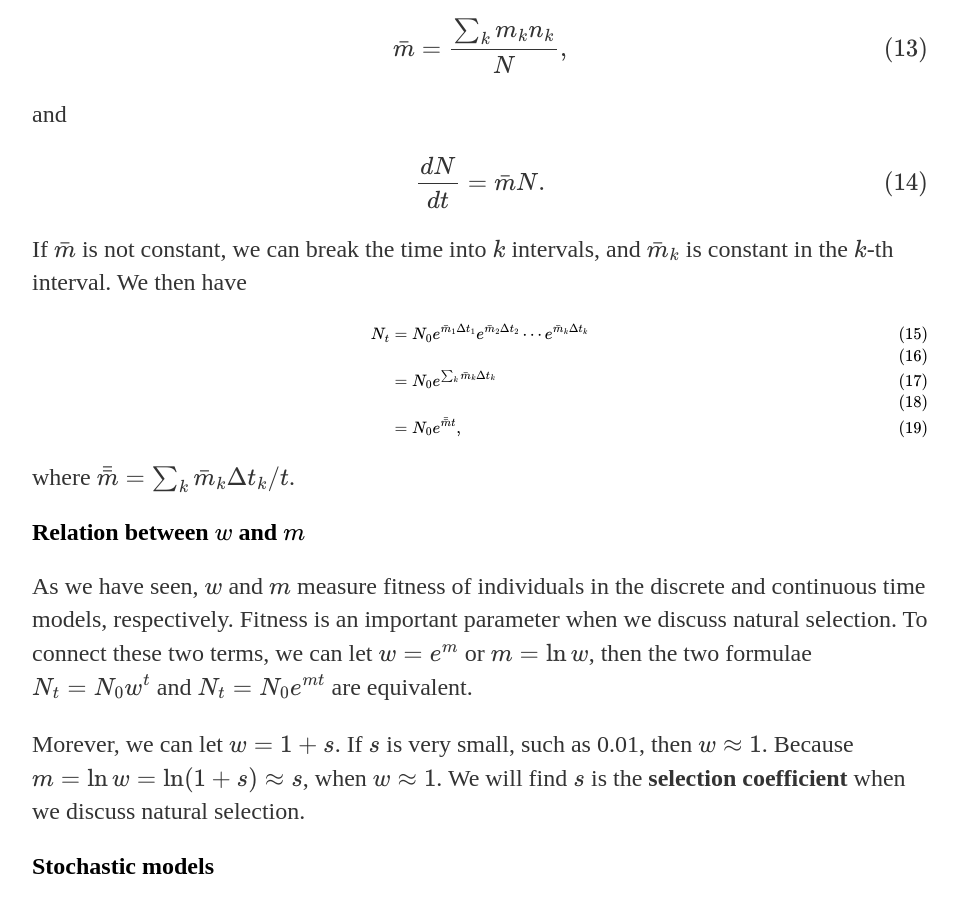
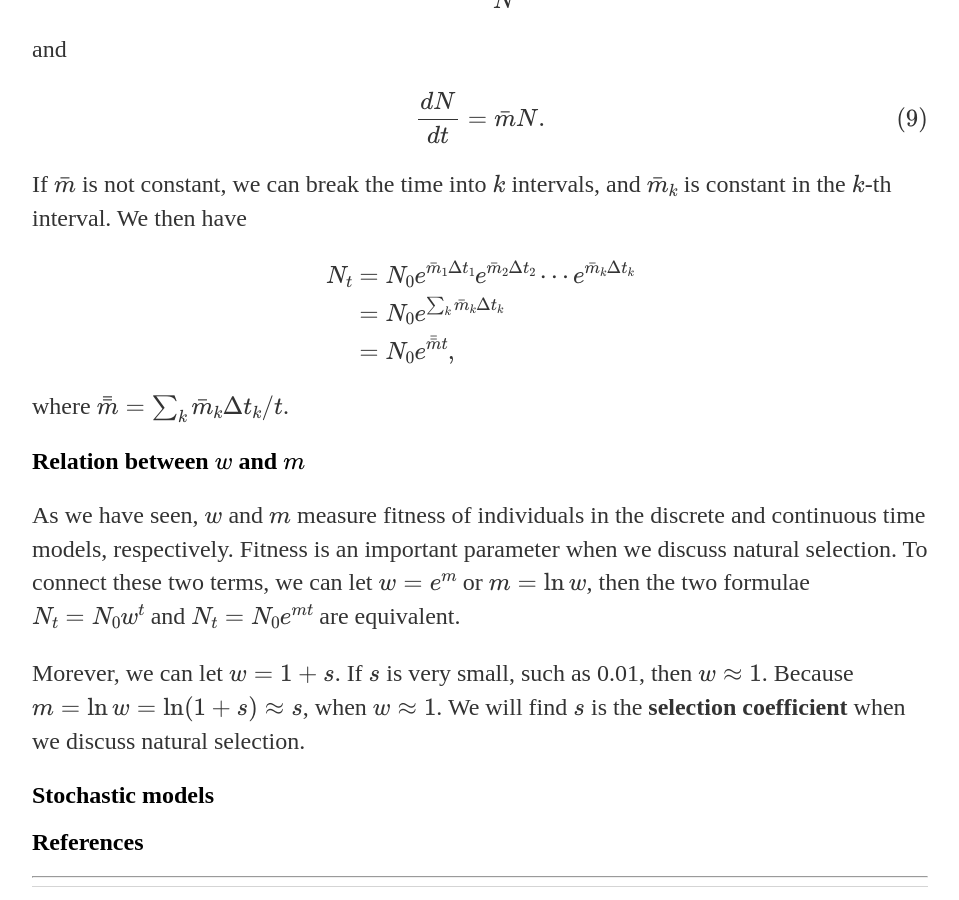
Before and after one commit to xin-huang/xin-huang.github.io, a Jekyll site: the page built from _posts/2017-04-22-population-growth-models.md, in a window 1280 px wide and 900 px high, scrolled down 2548 px. Shown: the whole window, without its empty margins (160-1119 px from the left). Built offline with Jekyll 4.4.1, drawn with Linux system fonts in a browser that asks for light colours; formulas are drawn with MathJax 3; comment, search, counter and statistics services are not loaded; some of the changed text lies outside the part shown.

Commit message:
Update 2017-04-22-population-growth-models.md

```diff
--- a/_posts/2017-04-22-population-growth-models.md
+++ b/_posts/2017-04-22-population-growth-models.md
@@ -25,11 +25,9 @@
 
 If $\bar{w}$ is not constant, let $\bar{w}_t$ be the average fitness at time $t$, we have
 
-$$
-\begin{align}
+\begin{align\*}
     N_t & = \bar{w}_{t-1}N_{t-1} \\\\ & = \bar{w}_{t-1}\bar{w}_{t-2}N_{t-2} \\\\ & = N_0\prod_{i=0}^{t-1}\bar{w}_i.
-\end{align}
-$$
+\end{align\*}
 
 ## Continuous time model
 
@@ -43,11 +41,9 @@
 
 If $\bar{m}$ is not constant, we can break the time into $k$ intervals, and $\bar{m}_k$ is constant in the $k$-th interval. We then have
 
-$$
-\begin{align}
+\begin{align\*}
     N_t&=N_0e^{\bar{m}_1\Delta t_1}e^{\bar{m}_2\Delta t_2}\cdots e^{\bar{m}_k\Delta t_k} \\\\ &=N_0e^{\sum_k\bar{m}_k\Delta t_k} \\\\ &=N_0e^{\bar{\bar{m}}t},
-\end{align}
-$$
+\end{align\*}
 
 where $\bar{\bar{m}}=\sum_k\bar{m}_k\Delta t_k/t$.
 
```
